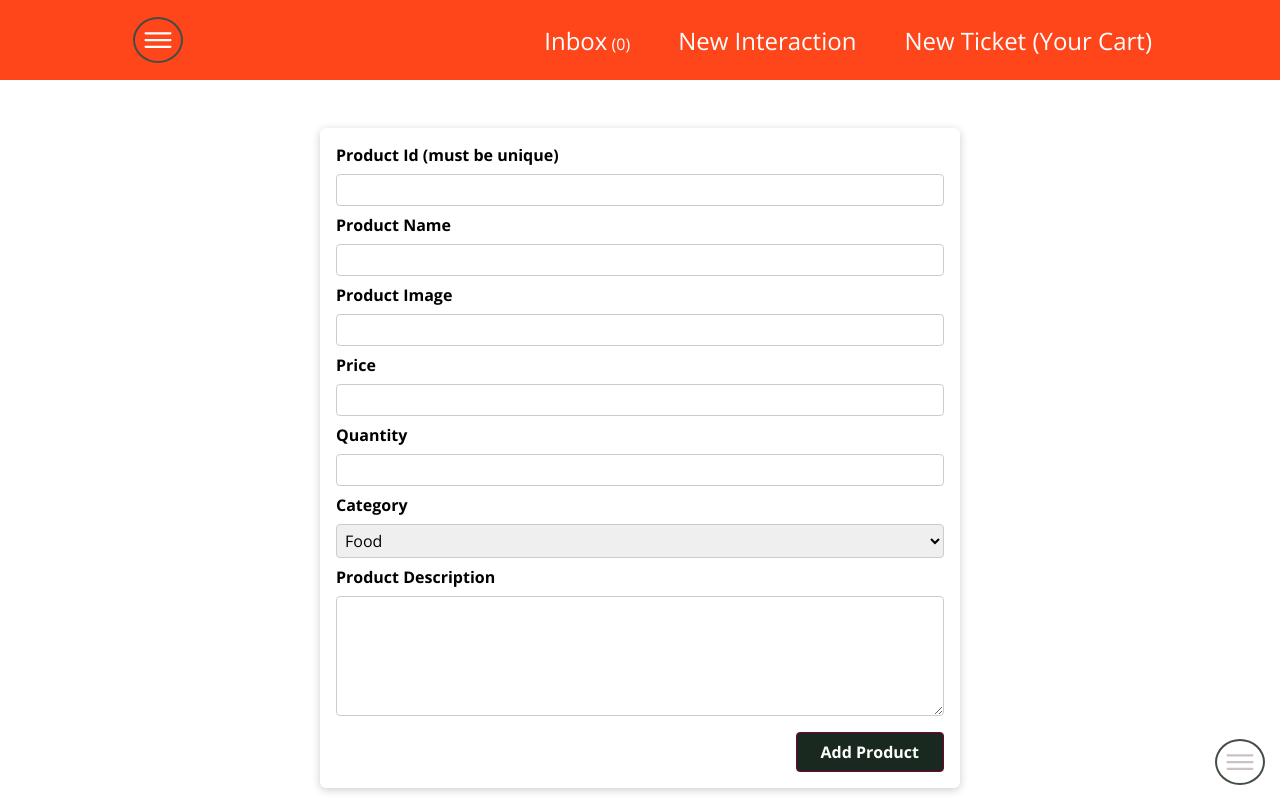
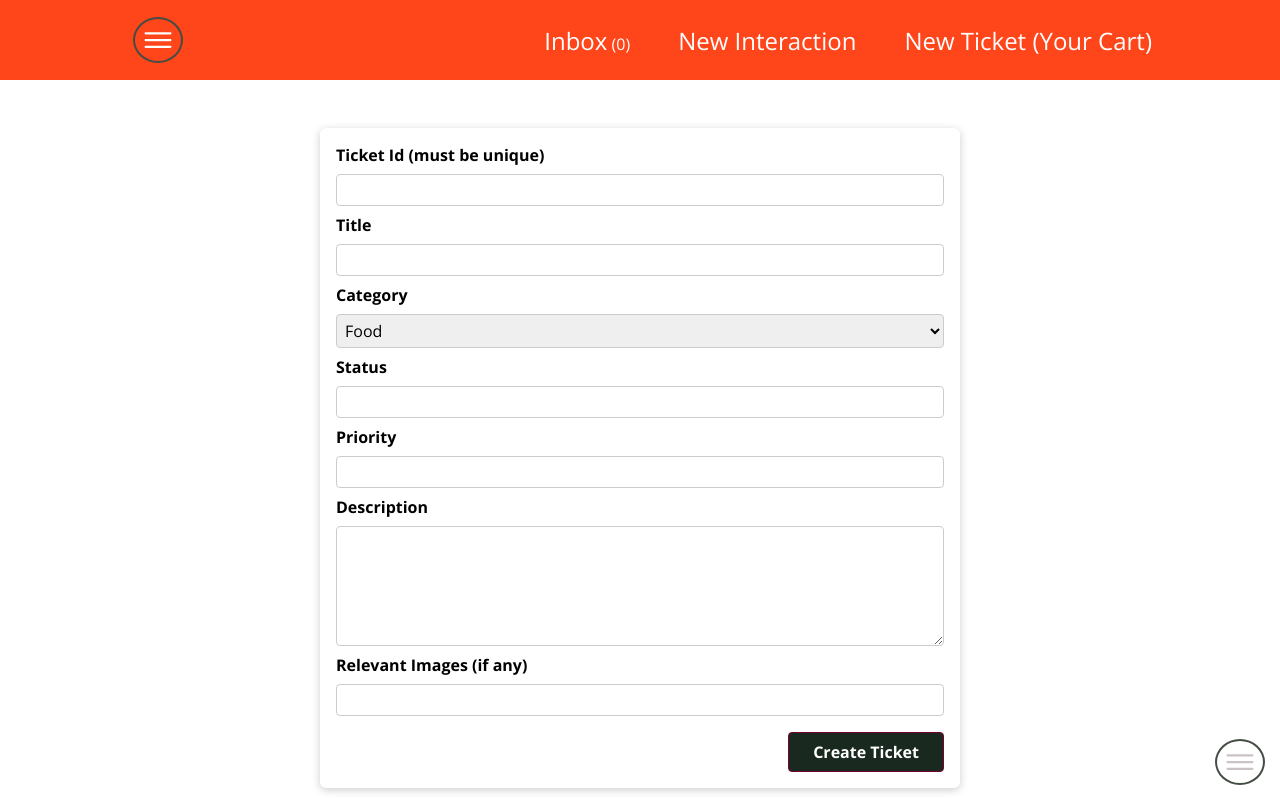
Before and after one commit to Mikaela-D/FYP-Frontend, a Next.js app: page /new-meetup in a window 1280 px wide. Built offline with nearby package versions, Linux system fonts and the light colour scheme; no server answers.

Commit message:
Re-arranged ticket details

```diff
--- a/components/meetups/NewMeetupForm.js
+++ b/components/meetups/NewMeetupForm.js
@@ -42,24 +42,12 @@ function NewMeetupForm(props) {
     <Card>
       <form className={classes.form} onSubmit={submitHandler}>
         <div className={classes.control}>
-          <label htmlFor="Id">Product Id (must be unique)</label>
+          <label htmlFor="Id">Ticket Id (must be unique)</label>
           <input type="number" required id="Id" ref={IdInputRef} />
         </div>
         <div className={classes.control}>
-          <label htmlFor="title">Product Name</label>
+          <label htmlFor="title">Title</label>
           <input type="text" required id="title" ref={titleInputRef} />
-        </div>
-        <div className={classes.control}>
-          <label htmlFor="image">Product Image</label>
-          <input type="url" required id="image" ref={imageInputRef} />
-        </div>
-        <div className={classes.control}>
-          <label htmlFor="price">Price</label>
-          <input type="number" required id="price" ref={priceInputRef} />
-        </div>
-        <div className={classes.control}>
-          <label htmlFor="quantity">Quantity</label>
-          <input type="number" required id="quantity" ref={quantityInputRef} />
         </div>
         <div className={classes.control}>
           <label htmlFor="category">Category</label>
@@ -71,7 +59,15 @@ function NewMeetupForm(props) {
           </select>
         </div>
         <div className={classes.control}>
-          <label htmlFor="description">Product Description</label>
+          <label htmlFor="quantity">Status</label>
+          <input type="number" required id="quantity" ref={quantityInputRef} />
+        </div>
+        <div className={classes.control}>
+          <label htmlFor="price">Priority</label>
+          <input type="number" required id="price" ref={priceInputRef} />
+        </div>
+        <div className={classes.control}>
+          <label htmlFor="description">Description</label>
           <textarea
             id="description"
             required
@@ -79,8 +75,12 @@ function NewMeetupForm(props) {
             ref={descriptionInputRef}
           ></textarea>
         </div>
+        <div className={classes.control}>
+          <label htmlFor="image">Relevant Images (if any)</label>
+          <input type="url" required id="image" ref={imageInputRef} />
+        </div>
         <div className={classes.actions}>
-          <button>Add Product</button>
+          <button>Create Ticket</button>
         </div>
       </form>
     </Card>
```
